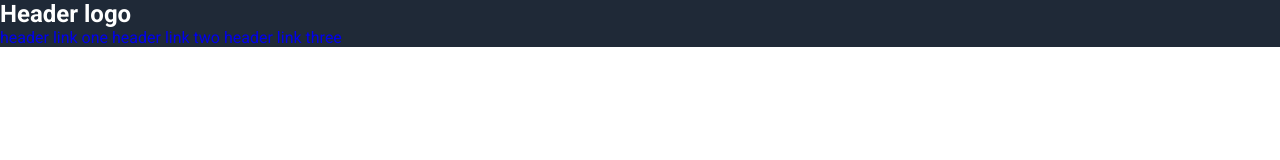
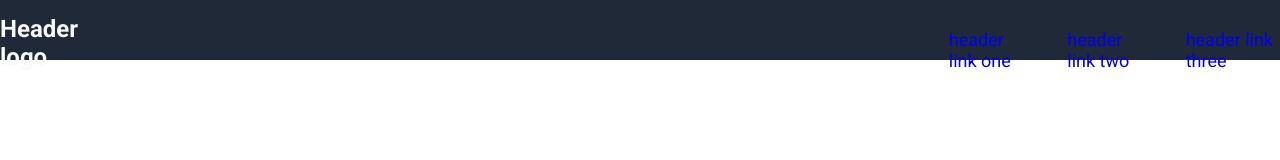
Before and after one commit to Kopernix-RyanB/TOP_Landing_Page, a plain HTML site: page index.html in a window 1280 px wide. Drawn offline with Linux system fonts and the light colour scheme.

Commit message:
Add a navbar containing a logo and a menu

```diff
--- a/index.html
+++ b/index.html
@@ -19,10 +19,12 @@
 	<header>
 
 		<nav class="navbar">
-			<h1>Header logo</h1>
-			<a href="#">header link one</a>
-			<a href="#">header link two</a>
-			<a href="#">header link three</a>
+			<h1 class="logo">Header logo</h1>
+			<div class="menu">
+				<a href="#">header link one</a>
+				<a href="#">header link two</a>
+				<a href="#">header link three</a>
+			</div>
 		</nav>
 
 	</header>
--- a/styles/styles.css
+++ b/styles/styles.css
@@ -10,7 +10,34 @@
 	font-family: Roboto, Times, serif;
 }
 
+/* ================================================== */
+/* 		NAVBAR SECTION 								  */
+/* ================================================== */
+
+header {
+	background-color: #1F2937;
+	height: 60px;
+}
+
 .navbar {
-	background-color: #1F2937;
-	color: #FFFF;
+	display: flex;
+	justify-content: center;
+	padding-top: 15px;
+	gap: 850px;
 }
+
+	.logo {
+		color: #f9faf8;
+		font-size: 24px;
+	}
+
+	.menu {
+		color: #e5e7eb;
+		font-size: 18px;
+		gap: 2rem;
+		display: flex;
+		align-items: flex-end;
+	}
+		a:visited {
+			color: #e5e7eb;
+		}
```
